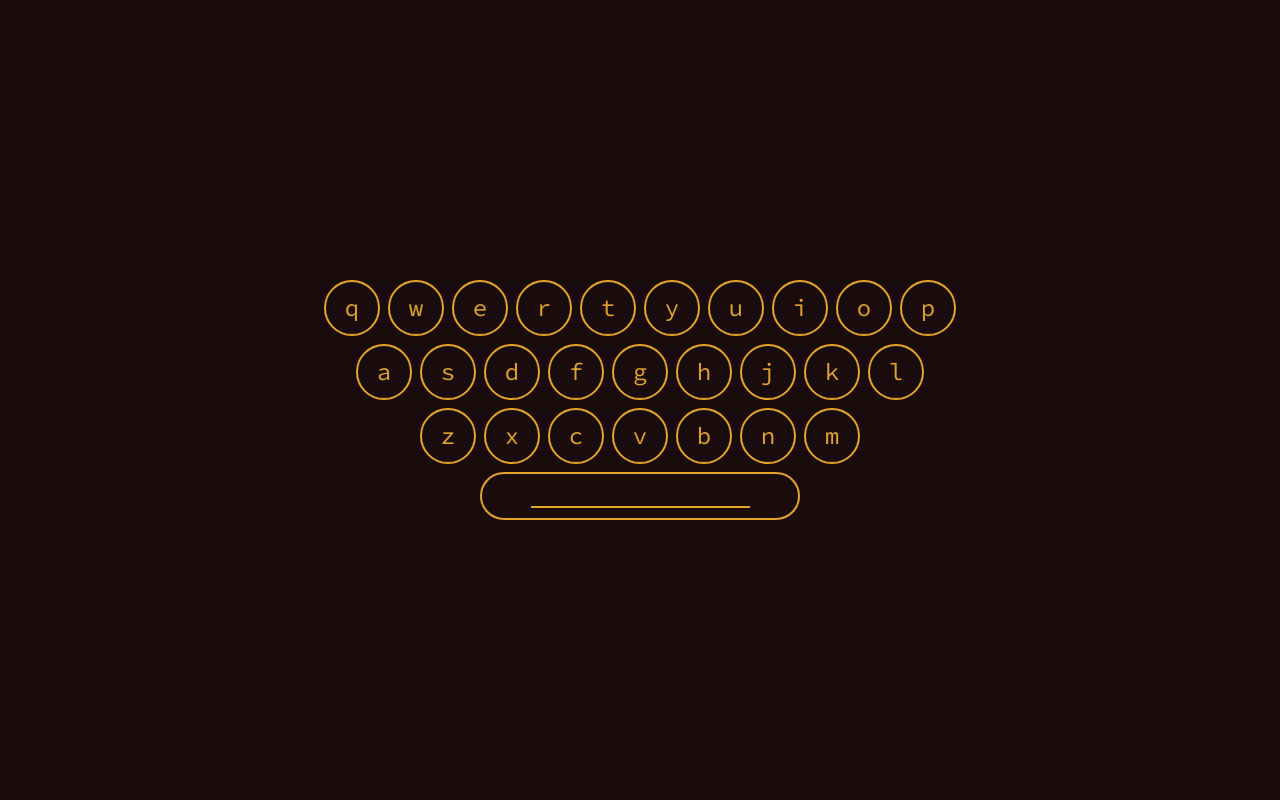
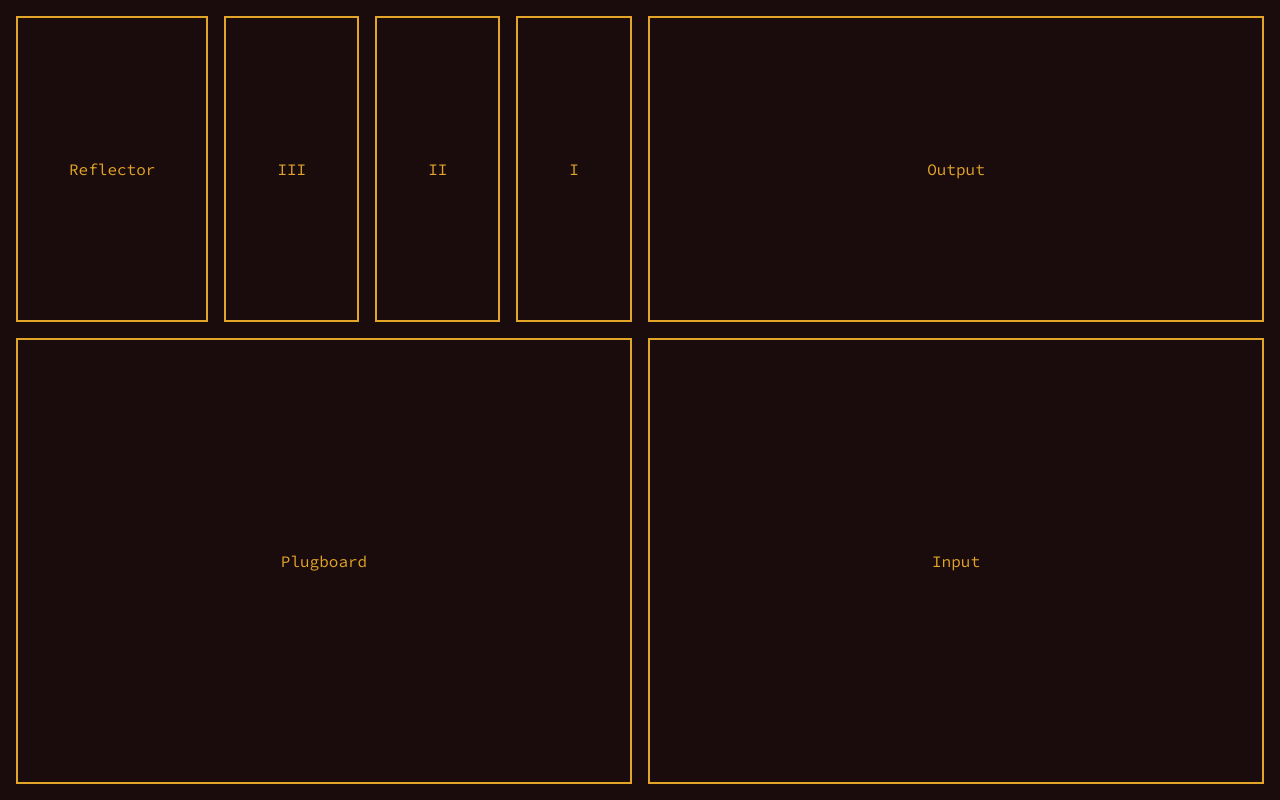
Before and after one commit to MlNl-PEKKA/enigma-bomb, a Next.js app: page / in a window 1280 px wide. Built offline with nearby package versions, Linux system fonts and the light colour scheme.

Commit message:
fix: add layout

```diff
--- /dev/null
+++ b/src/app/components/frame/index.tsx
@@ -0,0 +1,35 @@
+const Frame = () => {
+  return (
+    <div className="flex flex-col w-full h-full gap-4">
+      <section className="flex flex-row grow-2 gap-4 ">
+        <div className="flex flex-row w-2/4 gap-4">
+          <section className="flex items-center flex-grow justify-center border-2 border-primary">
+            Reflector
+          </section>
+          <section className="flex flex-grow items-center justify-center border-2 border-primary">
+            III
+          </section>
+          <section className="flex flex-grow items-center justify-center  border-2 border-primary">
+            II
+          </section>
+          <section className="flex flex-grow items-center justify-center border-2 border-primary">
+            I
+          </section>
+        </div>
+        <section className="flex items-center w-2/4 justify-center border-2 border-primary">
+          Output
+        </section>
+      </section>
+      <section className="flex flex-row grow-3 gap-4">
+        <section className="flex flex-row w-2/4 items-center justify-center border-2 border-primary">
+          Plugboard
+        </section>
+        <section className="flex flex-row w-2/4 items-center justify-center border-2 border-primary">
+          Input
+        </section>
+      </section>
+    </div>
+  )
+}
+
+export default Frame
--- a/src/app/page.tsx
+++ b/src/app/page.tsx
@@ -1,9 +1,11 @@
+import Frame from './components/frame'
 import LampBoard from './components/lampBoard'
 
 const Home = () => {
   return (
-    <main className="flex flex-col w-svw h-svh items-center justify-center">
-      <LampBoard />
+    <main className="flex w-svw h-svh p-4">
+      {/* <LampBoard /> */}
+      <Frame />
     </main>
   )
 }
--- a/tailwind.config.ts
+++ b/tailwind.config.ts
@@ -20,6 +20,13 @@ const config: Config = {
         tablet: '640px',
         desktop: '1024px',
       },
+      flexGrow: {
+        2: '2',
+        3: '3',
+        4: '4',
+        5: '5',
+        6: '6',
+      },
     },
   },
   plugins: [],
```
